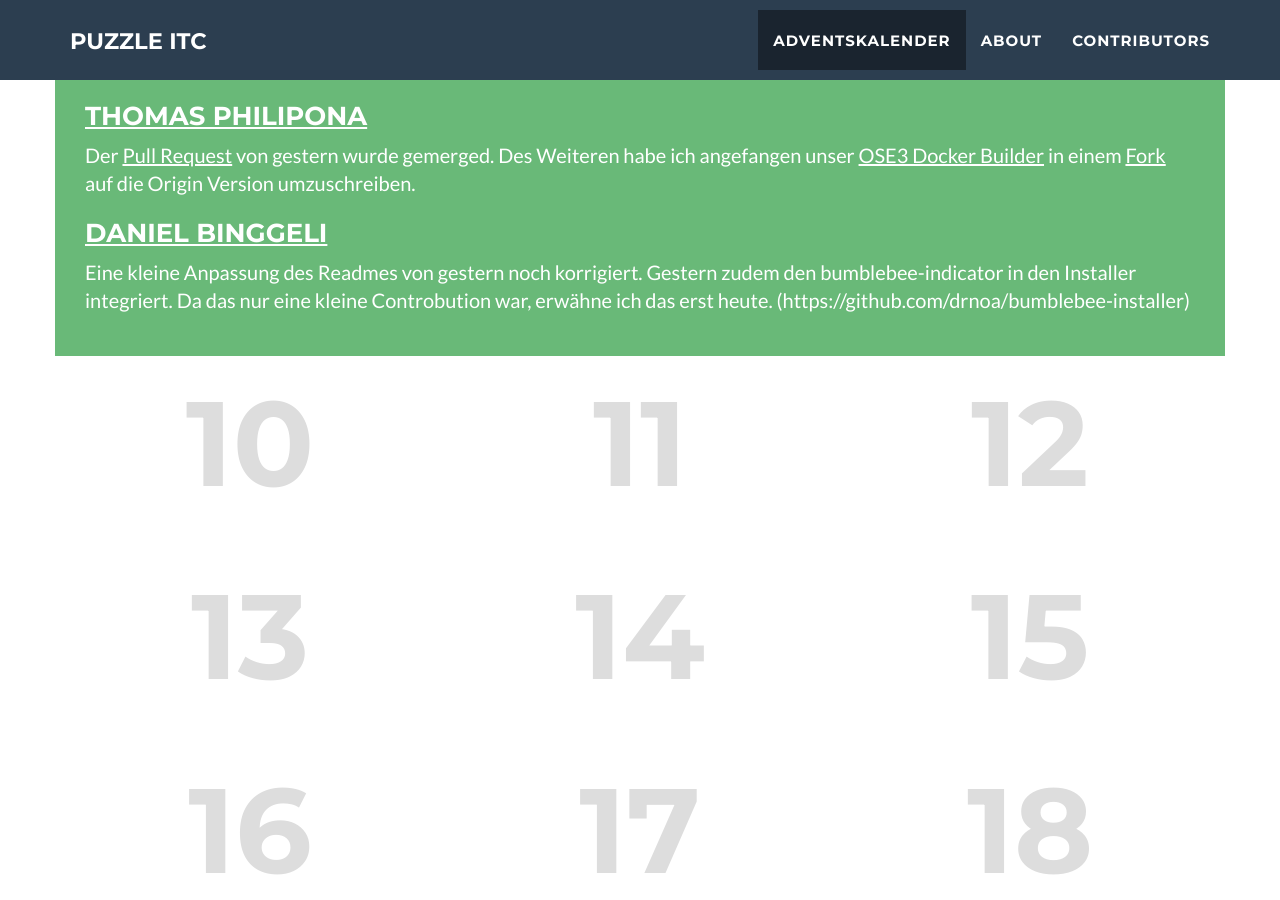
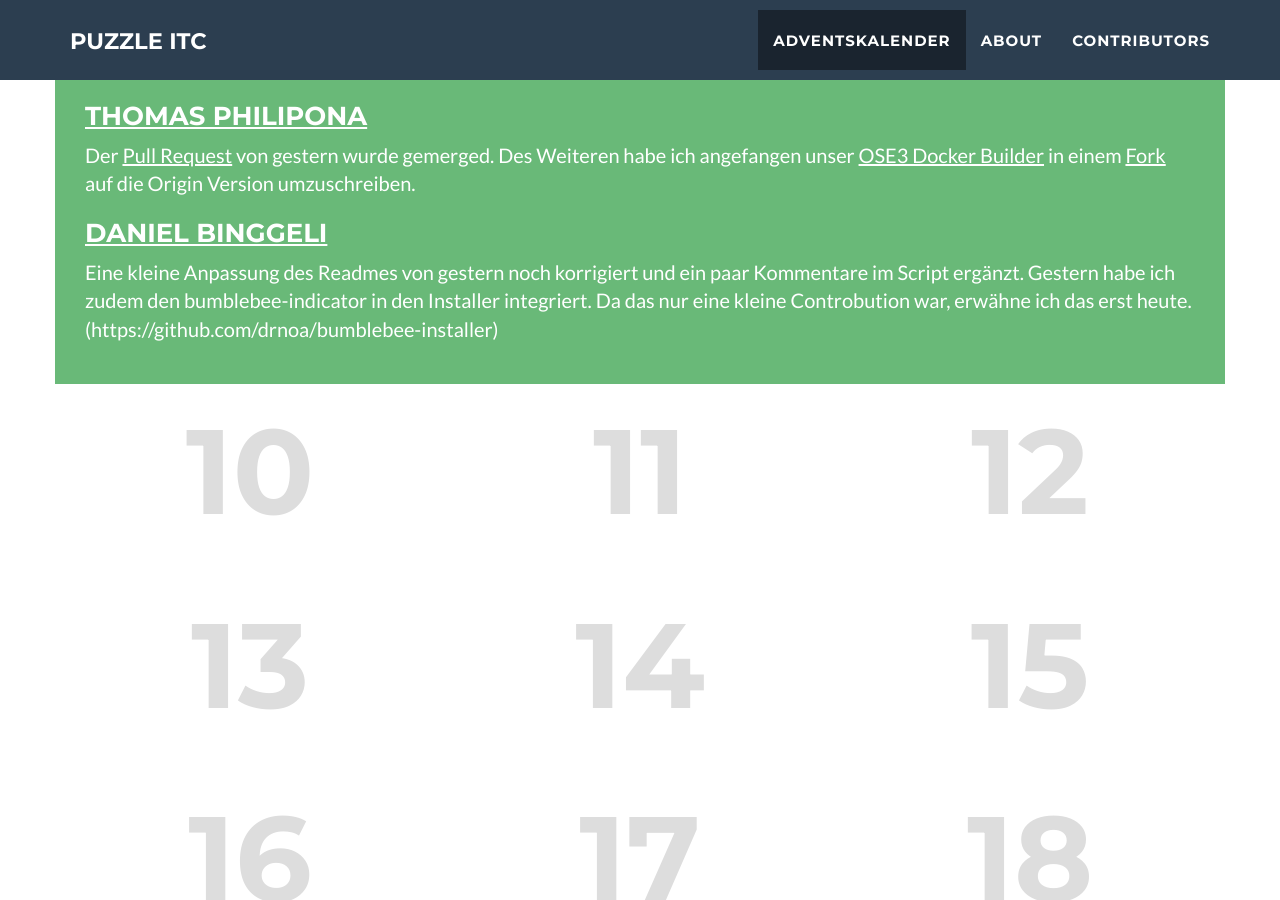
Before and after one commit to puzzle/opensource-advent-challenge-2015, a Jekyll site: the page built from index.html, in a window 1280 px wide and 900 px high, scrolled down 1668 px. Built offline with Jekyll 4.4.1, drawn with Linux system fonts in a browser that asks for light colours; nearby versions of some CDN libraries.

Commit message:
update der Contribution

```diff
--- a/_doors/08.markdown
+++ b/_doors/08.markdown
@@ -11,4 +11,4 @@
 
 
 ### [Daniel Binggeli](https://github.com/drnoa)
-Eine kleine Anpassung des Readmes von gestern noch korrigiert. Gestern zudem den bumblebee-indicator in den Installer integriert. Da das nur eine kleine Controbution war, erwähne ich das erst heute. (https://github.com/drnoa/bumblebee-installer)
+Eine kleine Anpassung des Readmes von gestern noch korrigiert und ein paar Kommentare im Script ergänzt. Gestern habe ich zudem den bumblebee-indicator in den Installer integriert. Da das nur eine kleine Controbution war, erwähne ich das erst heute. (https://github.com/drnoa/bumblebee-installer)
```
